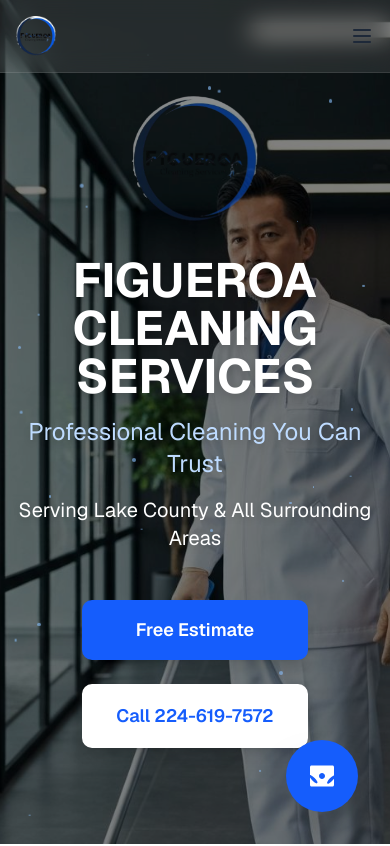
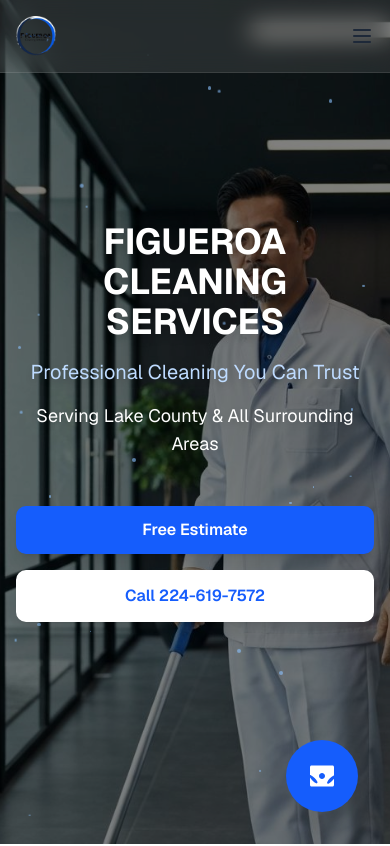
Before and after one commit to davisbryan595-lang/figueroa, a Next.js app: page / in a window 390 px wide. Shown: the top 846 px of the page. Built offline with nearby package versions, Linux system fonts and the light colour scheme.

Commit message:
completionId: cgen-c0464796126e464caa346c40afca1716
cgen-c0464796126e464caa346c40afca1716

```diff
--- a/components/hero.tsx
+++ b/components/hero.tsx
@@ -44,22 +44,21 @@ export default function Hero() {
       </div>
 
       {/* Content */}
-      <div className="relative h-full flex flex-col items-center justify-center text-center px-4 z-10">
-        <img src="/images/figueroa-removebg-preview.png" alt="Figueroa Logo" className="h-32 w-32 mb-8 animate-pulse" />
-        <h1 className="text-5xl md:text-7xl font-bold text-white mb-4 drop-shadow-lg">FIGUEROA CLEANING SERVICES</h1>
-        <p className="text-2xl md:text-3xl text-blue-200 mb-4 drop-shadow-md">Professional Cleaning You Can Trust</p>
-        <p className="text-xl text-white mb-12 drop-shadow-md">Serving Lake County & All Surrounding Areas</p>
+      <div className="relative h-full flex flex-col items-center justify-center text-center px-4 sm:px-6 lg:px-8 z-10">
+        <h1 className="text-4xl sm:text-5xl md:text-6xl lg:text-7xl font-bold text-white mb-4 drop-shadow-lg">FIGUEROA CLEANING SERVICES</h1>
+        <p className="text-xl sm:text-2xl md:text-3xl text-blue-200 mb-4 drop-shadow-md">Professional Cleaning You Can Trust</p>
+        <p className="text-lg sm:text-xl text-white mb-12 drop-shadow-md">Serving Lake County & All Surrounding Areas</p>
 
-        <div className="flex flex-col md:flex-row gap-6">
+        <div className="flex flex-col sm:flex-row gap-4 sm:gap-6 w-full sm:w-auto sm:justify-center">
           <button
             onClick={() => document.getElementById("contact")?.scrollIntoView({ behavior: "smooth" })}
-            className="px-8 py-4 bg-blue-600 text-white text-lg font-semibold rounded-lg hover:bg-blue-700 transition transform hover:scale-105 shadow-lg"
+            className="px-6 sm:px-8 py-3 sm:py-4 bg-blue-600 text-white text-base sm:text-lg font-semibold rounded-lg hover:bg-blue-700 transition transform hover:scale-105 shadow-lg"
           >
             Free Estimate
           </button>
           <a
             href="tel:224-619-7572"
-            className="px-8 py-4 bg-white text-blue-600 text-lg font-semibold rounded-lg hover:bg-blue-50 transition transform hover:scale-105 shadow-lg border-2 border-white"
+            className="px-6 sm:px-8 py-3 sm:py-4 bg-white text-blue-600 text-base sm:text-lg font-semibold rounded-lg hover:bg-blue-50 transition transform hover:scale-105 shadow-lg border-2 border-white"
           >
             Call 224-619-7572
           </a>
```
